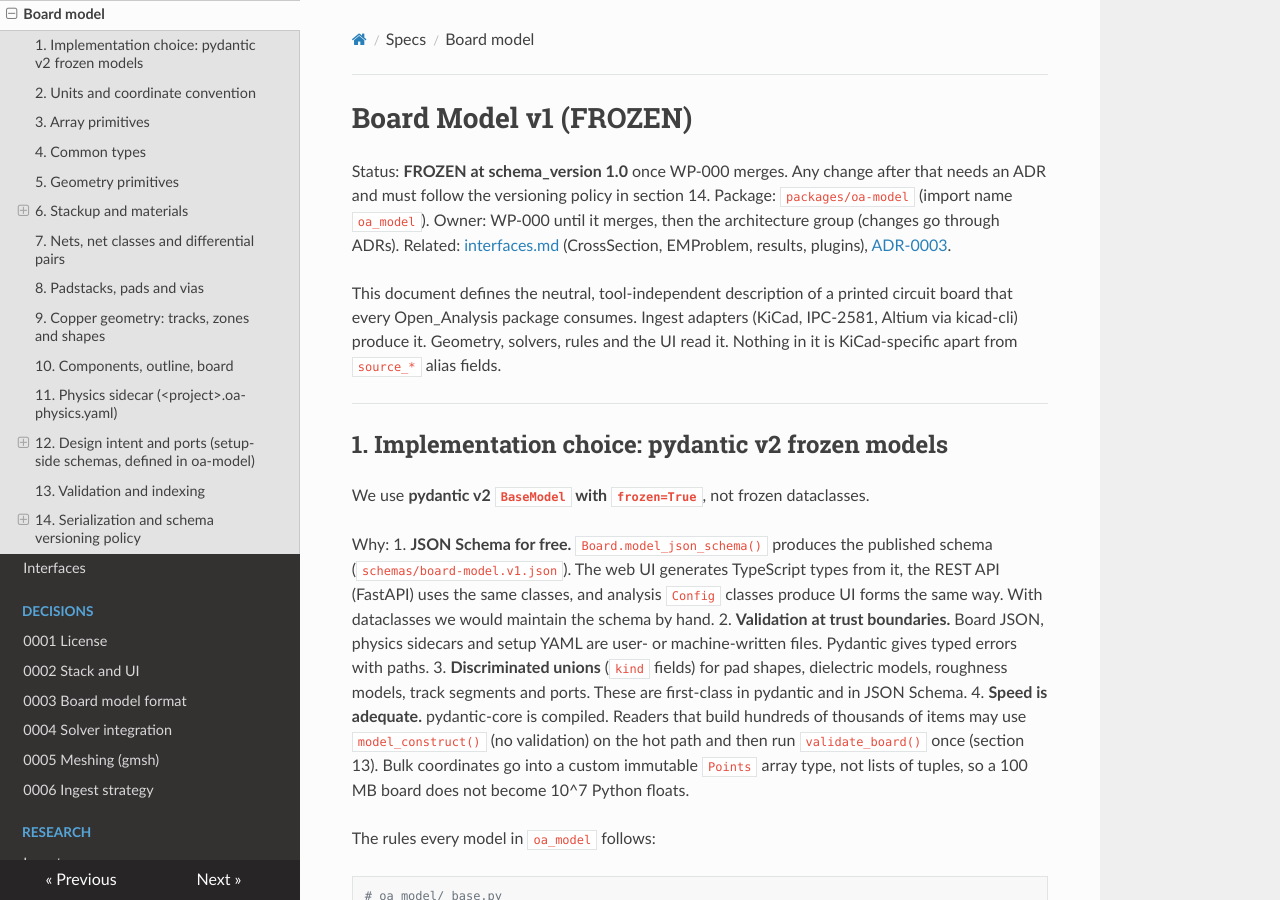
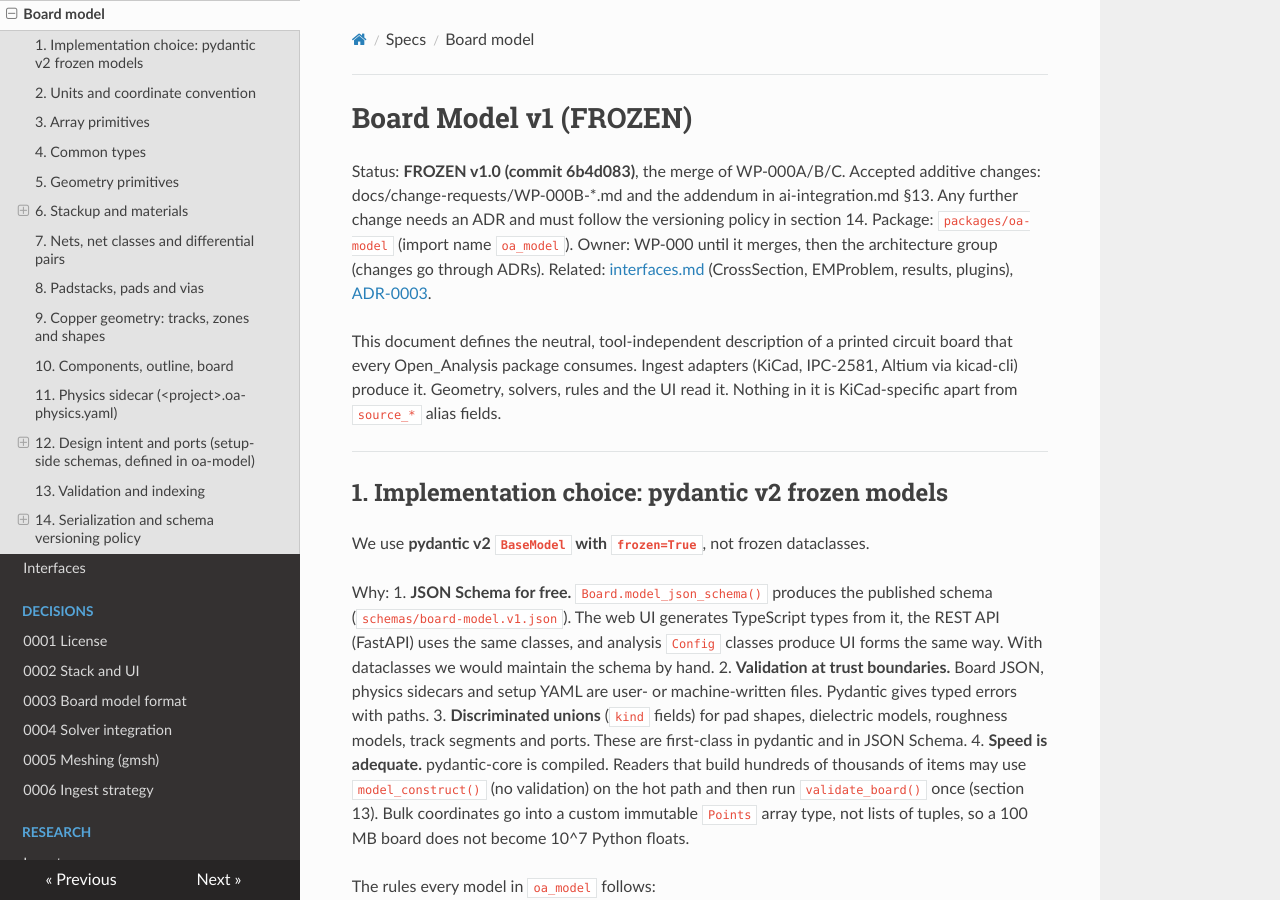
Before and after one commit to C-My-Code/Open_Analysis, an MkDocs documentation site: the page built from docs/specs/board-model.md, in a window 1280 px wide and 900 px high. Built offline with MkDocs 1.6.1, drawn with Linux system fonts in a browser that asks for light colours; nearby versions of some CDN libraries.

Commit message:
Freeze board model v1.0
Co-Authored-By: Claude Opus 5.5 <noreply@anthropic.com>
Claude-Session: https://claude.ai/code/session_011igm87KKv2vvAPV69iyBbW

```diff
--- a/docs/specs/board-model.md
+++ b/docs/specs/board-model.md
@@ -1,6 +1,6 @@
 # Board Model v1 (FROZEN)
 
-Status: **FROZEN at schema_version 1.0** once WP-000 merges. Any change after that needs an ADR and must follow the versioning policy in section 14.
+Status: **FROZEN v1.0 (commit 6b4d083)**, the merge of WP-000A/B/C. Accepted additive changes: docs/change-requests/WP-000B-*.md and the addendum in ai-integration.md §13. Any further change needs an ADR and must follow the versioning policy in section 14.
 Package: `packages/oa-model` (import name `oa_model`). Owner: WP-000 until it merges, then the architecture group (changes go through ADRs).
 Related: [interfaces.md](interfaces.md) (CrossSection, EMProblem, results, plugins), [ADR-0003](../adr/0003-board-model-format.md).
 
```
